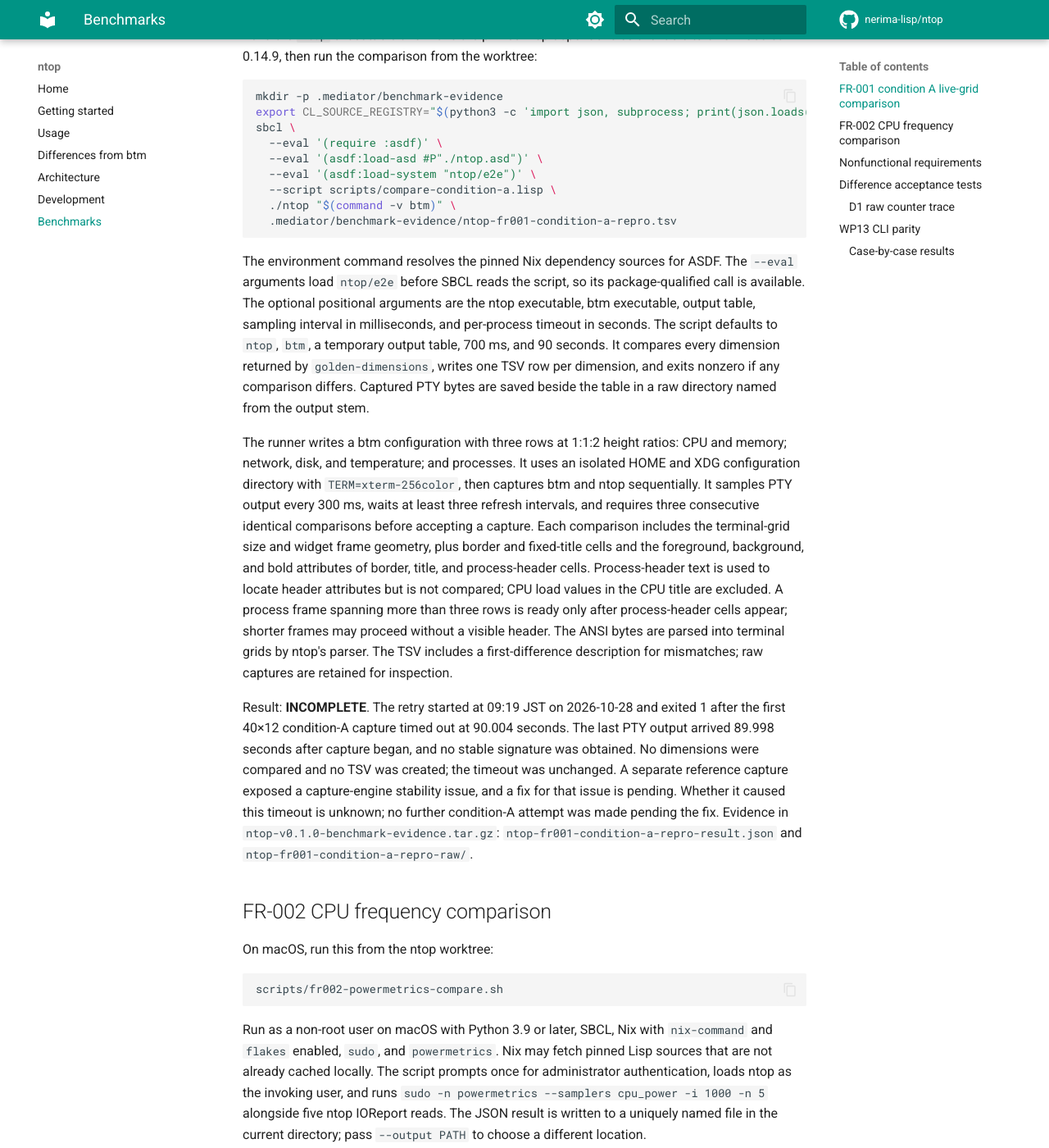
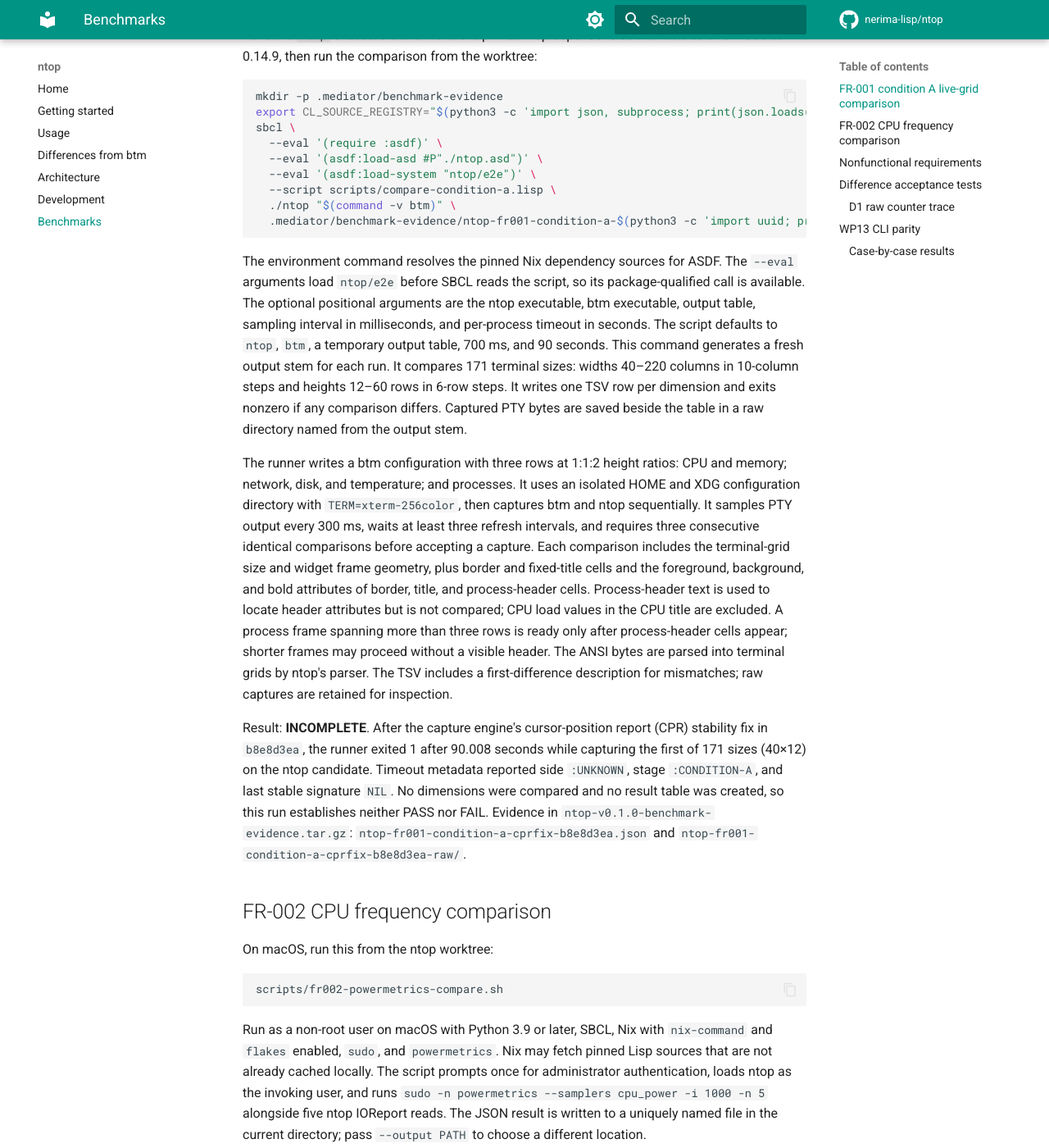
Before and after one commit to nerima-lisp/ntop, an MkDocs documentation site: the page built from docs/src/benchmarks.md, in a window 1280 px wide and 1400 px high, scrolled down 733 px. Shown: the whole window at 82% size. Built offline with MkDocs 1.6.1 and Material for MkDocs 9.7.7, drawn with Linux system fonts in a browser that asks for light colours; comment, search, counter and statistics services are not loaded.

Commit message:
docs: record FR-001 condition A timeout

````diff
--- a/docs/src/benchmarks.md
+++ b/docs/src/benchmarks.md
@@ -17,14 +17,14 @@
   --eval '(asdf:load-system "ntop/e2e")' \
   --script scripts/compare-condition-a.lisp \
   ./ntop "$(command -v btm)" \
-  .mediator/benchmark-evidence/ntop-fr001-condition-a-repro.tsv
+  .mediator/benchmark-evidence/ntop-fr001-condition-a-$(python3 -c 'import uuid; print(uuid.uuid4().hex)').tsv 700 90
 ```
 
-The environment command resolves the pinned Nix dependency sources for ASDF. The `--eval` arguments load `ntop/e2e` before SBCL reads the script, so its package-qualified call is available. The optional positional arguments are the ntop executable, btm executable, output table, sampling interval in milliseconds, and per-process timeout in seconds. The script defaults to `ntop`, `btm`, a temporary output table, 700 ms, and 90 seconds. It compares every dimension returned by `golden-dimensions`, writes one TSV row per dimension, and exits nonzero if any comparison differs. Captured PTY bytes are saved beside the table in a raw directory named from the output stem.
+The environment command resolves the pinned Nix dependency sources for ASDF. The `--eval` arguments load `ntop/e2e` before SBCL reads the script, so its package-qualified call is available. The optional positional arguments are the ntop executable, btm executable, output table, sampling interval in milliseconds, and per-process timeout in seconds. The script defaults to `ntop`, `btm`, a temporary output table, 700 ms, and 90 seconds. This command generates a fresh output stem for each run. It compares 171 terminal sizes: widths 40–220 columns in 10-column steps and heights 12–60 rows in 6-row steps. It writes one TSV row per dimension and exits nonzero if any comparison differs. Captured PTY bytes are saved beside the table in a raw directory named from the output stem.
 
 The runner writes a btm configuration with three rows at 1:1:2 height ratios: CPU and memory; network, disk, and temperature; and processes. It uses an isolated HOME and XDG configuration directory with `TERM=xterm-256color`, then captures btm and ntop sequentially. It samples PTY output every 300 ms, waits at least three refresh intervals, and requires three consecutive identical comparisons before accepting a capture. Each comparison includes the terminal-grid size and widget frame geometry, plus border and fixed-title cells and the foreground, background, and bold attributes of border, title, and process-header cells. Process-header text is used to locate header attributes but is not compared; CPU load values in the CPU title are excluded. A process frame spanning more than three rows is ready only after process-header cells appear; shorter frames may proceed without a visible header. The ANSI bytes are parsed into terminal grids by ntop's parser. The TSV includes a first-difference description for mismatches; raw captures are retained for inspection.
 
-Result: **INCOMPLETE**. The retry started at 09:19 JST on 2026-10-28 and exited 1 after the first 40×12 condition-A capture timed out at 90.004 seconds. The last PTY output arrived 89.998 seconds after capture began, and no stable signature was obtained. No dimensions were compared and no TSV was created; the timeout was unchanged. A separate reference capture exposed a capture-engine stability issue, and a fix for that issue is pending. Whether it caused this timeout is unknown; no further condition-A attempt was made pending the fix. Evidence in `ntop-v0.1.0-benchmark-evidence.tar.gz`: `ntop-fr001-condition-a-repro-result.json` and `ntop-fr001-condition-a-repro-raw/`.
+Result: **INCOMPLETE**. After the capture engine's cursor-position report (CPR) stability fix in `b8e8d3ea`, the runner exited 1 after 90.008 seconds while capturing the first of 171 sizes (40×12) on the ntop candidate. Timeout metadata reported side `:UNKNOWN`, stage `:CONDITION-A`, and last stable signature `NIL`. No dimensions were compared and no result table was created, so this run establishes neither PASS nor FAIL. Evidence in `ntop-v0.1.0-benchmark-evidence.tar.gz`: `ntop-fr001-condition-a-cprfix-b8e8d3ea.json` and `ntop-fr001-condition-a-cprfix-b8e8d3ea-raw/`.
 
 ## FR-002 CPU frequency comparison
 
````
